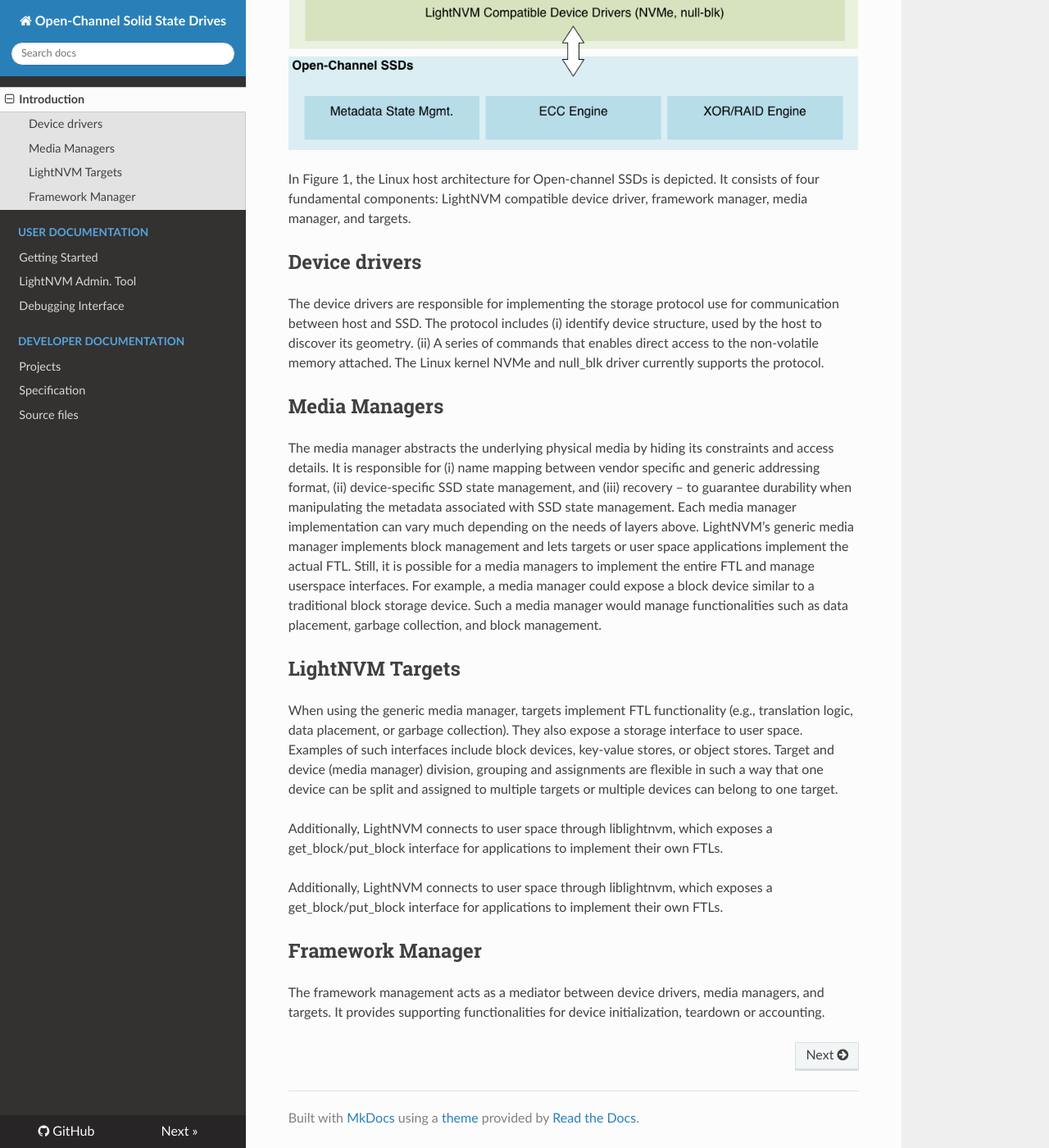
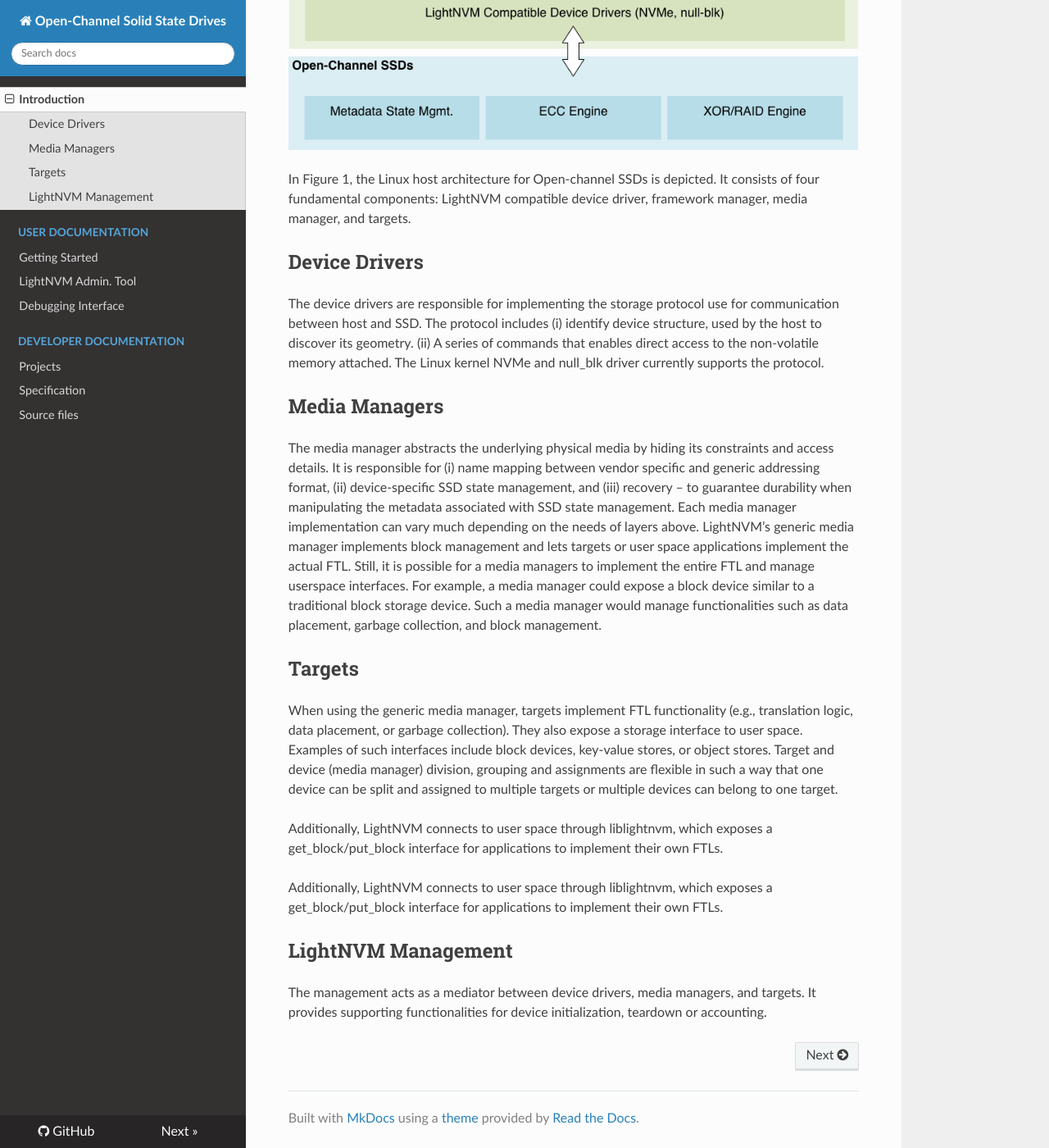
Before and after one commit to OpenChannelSSD/documentation, an MkDocs documentation site: the page built from docs/index.md, in a window 1280 px wide and 1400 px high, scrolled down 997 px. Shown: the whole window at 82% size. Built offline with MkDocs 1.6.1, drawn with Linux system fonts in a browser that asks for light colours; nearby versions of some CDN libraries; old or Windows-style settings are respelled for this version of MkDocs.

Commit message:
Update index.md

```diff
--- a/docs/index.md
+++ b/docs/index.md
@@ -26,5 +26,5 @@ Additionally, LightNVM connects to user space through liblightnvm, which exposes
 Additionally, LightNVM connects to user space through liblightnvm, which exposes
 a get_block/put_block interface for applications to implement their own FTLs.
 
-## Framework Manager
-The framework management acts as a mediator between device drivers, media managers, and targets. It provides supporting functionalities for device initialization, teardown or accounting.
+## LightNVM Management
+The  management acts as a mediator between device drivers, media managers, and targets. It provides supporting functionalities for device initialization, teardown or accounting.
```
Also changed, not shown: other parts of docs/index.md (+2 -2 lines).
